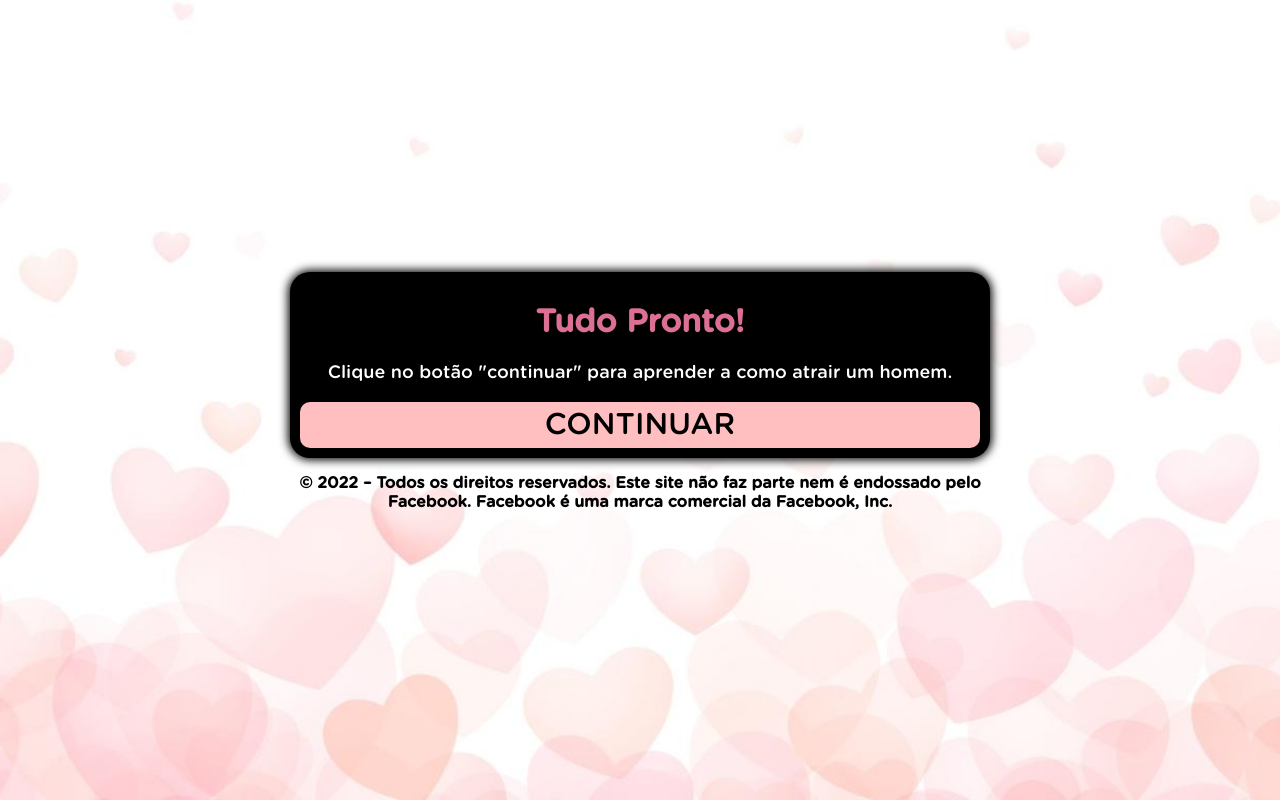
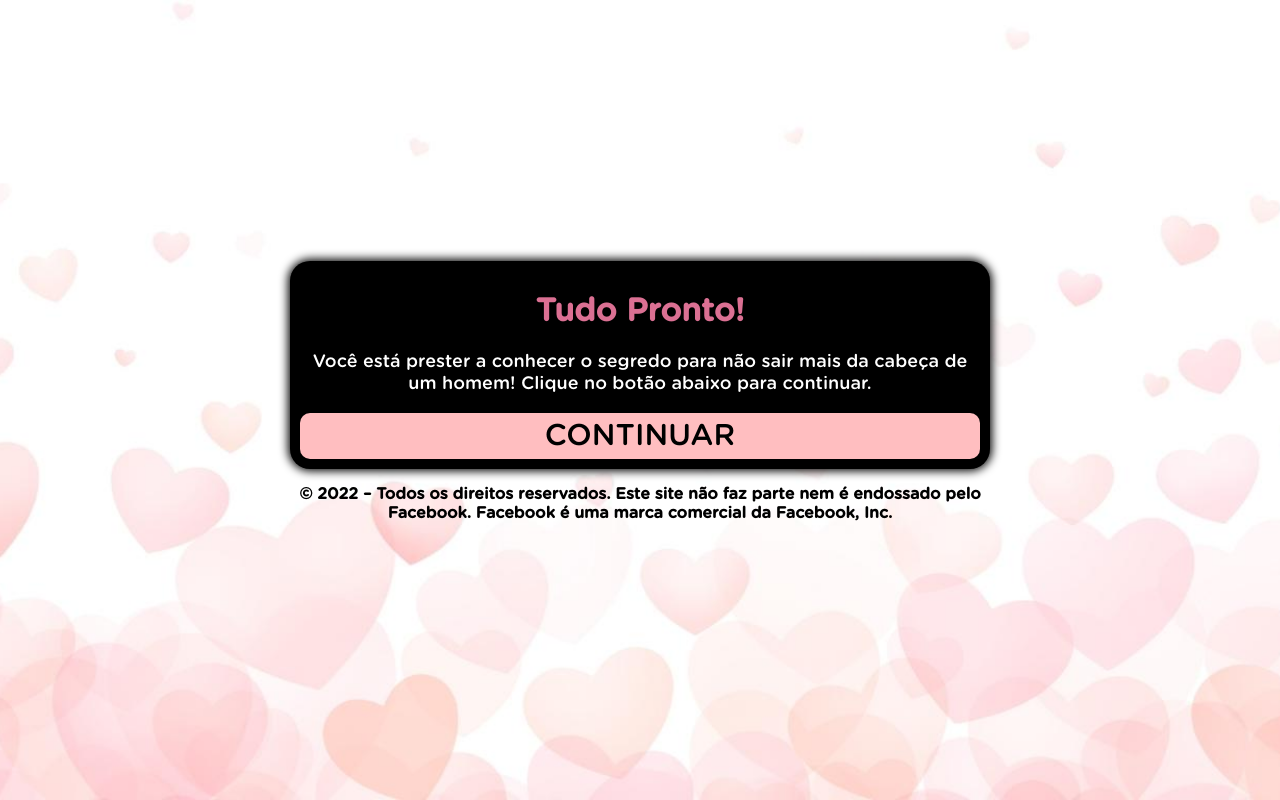
Before and after one commit to marcusantunes09/tudocorreto.online, a plain HTML site: page index.html in a window 1280 px wide. Drawn offline with Linux system fonts and the light colour scheme; a script that the page names is missing.

Commit message:
Update index.html

```diff
--- a/index.html
+++ b/index.html
@@ -32,7 +32,7 @@
       <div>
         <div class="question">
           <h1>Tudo Pronto!</h1>
-          <p>Clique no botão "continuar" para aprender a como atrair um homem.</p>
+          <p>Você está prester a conhecer o segredo para não sair mais da cabeça de um homem! Clique no botão abaixo para continuar.</p>
         </div>
         <div class="answer">
           <a class="btn" href="https://hormoniosdoamor.com/">CONTINUAR</a>
```
